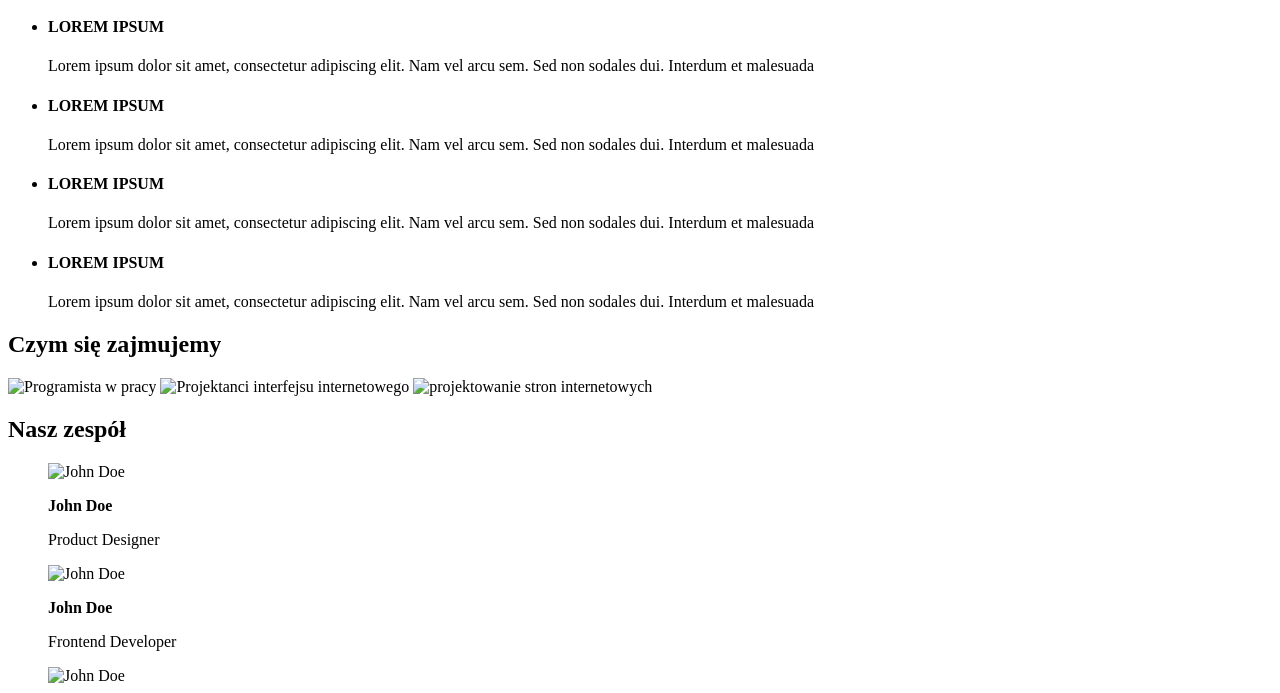
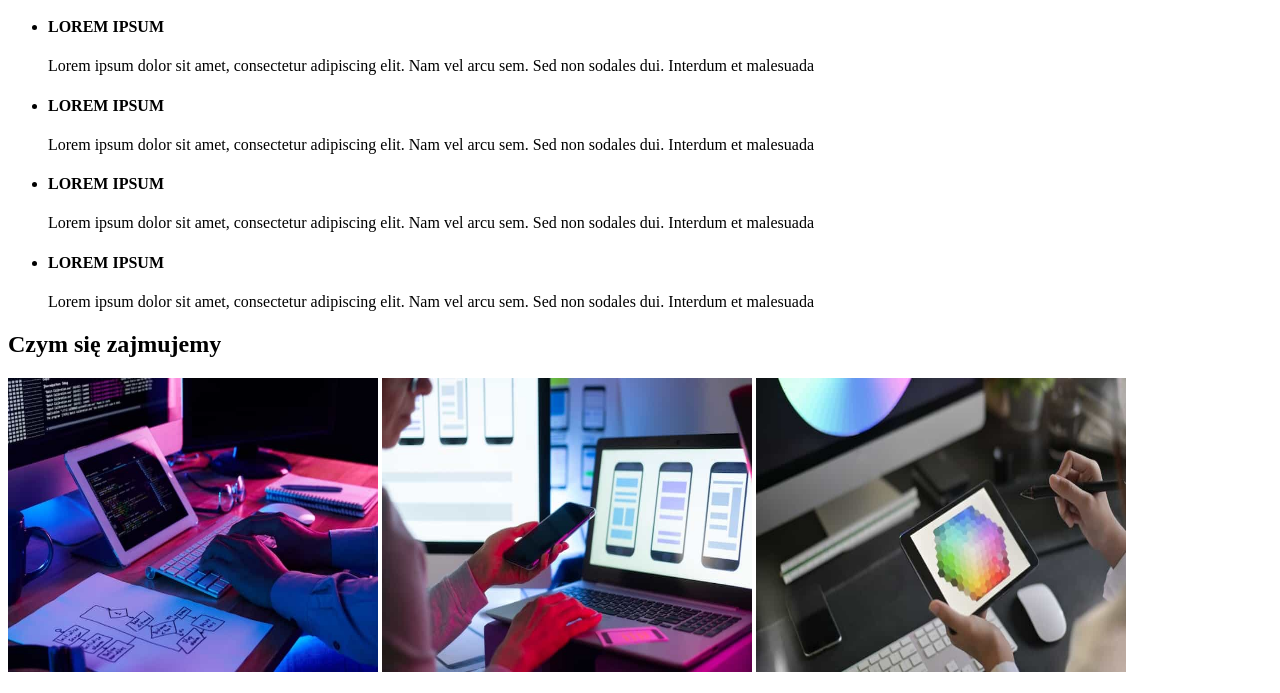
Before and after one commit to AdamS-stack/goit-markup-hw-01, a plain HTML site: page index.html in a window 1280 px wide. Shown: the part 252-945 px from the top of the page. Drawn offline with Linux system fonts and the light colour scheme; the site is published under a folder, as on GitHub Pages, so addresses that start at the root find nothing.

Commit message:
Update index.html

```diff
--- a/index.html
+++ b/index.html
@@ -60,20 +60,20 @@
       <section>
         <h2>Czym się zajmujemy</h2>
         <img
-          src="/images/close-up-image-programer-working-his-desk-office_1098-18707.jpg "
+          src="./images/close-up-image-programer-working-his-desk-office_1098-18707.jpg "
           height="294"
           width="370"
           alt="Programista w pracy"
         />
 
         <img
-          src="/images/web-ui-designers-are-developing-application-smartphones-team-creators-is-working-interface-mobile-phones_8119-2713.jpg"
+          src="./images/web-ui-designers-are-developing-application-smartphones-team-creators-is-working-interface-mobile-phones_8119-2713.jpg"
           height="294"
           width="370"
           alt="Projektanci interfejsu internetowego"
         />
         <img
-          src="/images/creative-artist-web-design-with-working-colour-selection-graphic-tablet_35674-1119.jpg"
+          src="./images/creative-artist-web-design-with-working-colour-selection-graphic-tablet_35674-1119.jpg"
           height="294"
           width="370"
           alt="projektowanie stron internetowych"
@@ -84,7 +84,7 @@
         <figure>
           <figcaption>
             <img
-              src="/images/01b0562402f9066520924acac0be8dc7.jpg"
+              src="./images/01b0562402f9066520924acac0be8dc7.jpg"
               width="270"
               height="260"
               alt="John Doe"
@@ -96,7 +96,7 @@
         <figure>
           <figcaption>
             <img
-              src="/images/8ed9ff0c05008e3e7ae5285b05efd211.jpg"
+              src="./images/8ed9ff0c05008e3e7ae5285b05efd211.jpg"
               width="270"
               height="260"
               alt="John Doe"
@@ -108,7 +108,7 @@
         <figure>
           <figcaption>
             <img
-              src="/images/c03fb848ed9dfc89543bbe97156c3661.jpg"
+              src="./images/c03fb848ed9dfc89543bbe97156c3661.jpg"
               width="270"
               height="260"
               alt="John Doe"
@@ -120,7 +120,7 @@
         <figure>
           <figcaption>
             <img
-              src="/images/7ff905b2d5f56aa0d2b29aa48e997cd8.jpg"
+              src="./images/7ff905b2d5f56aa0d2b29aa48e997cd8.jpg"
               width="270"
               height="260"
               alt="John Doe"
```
